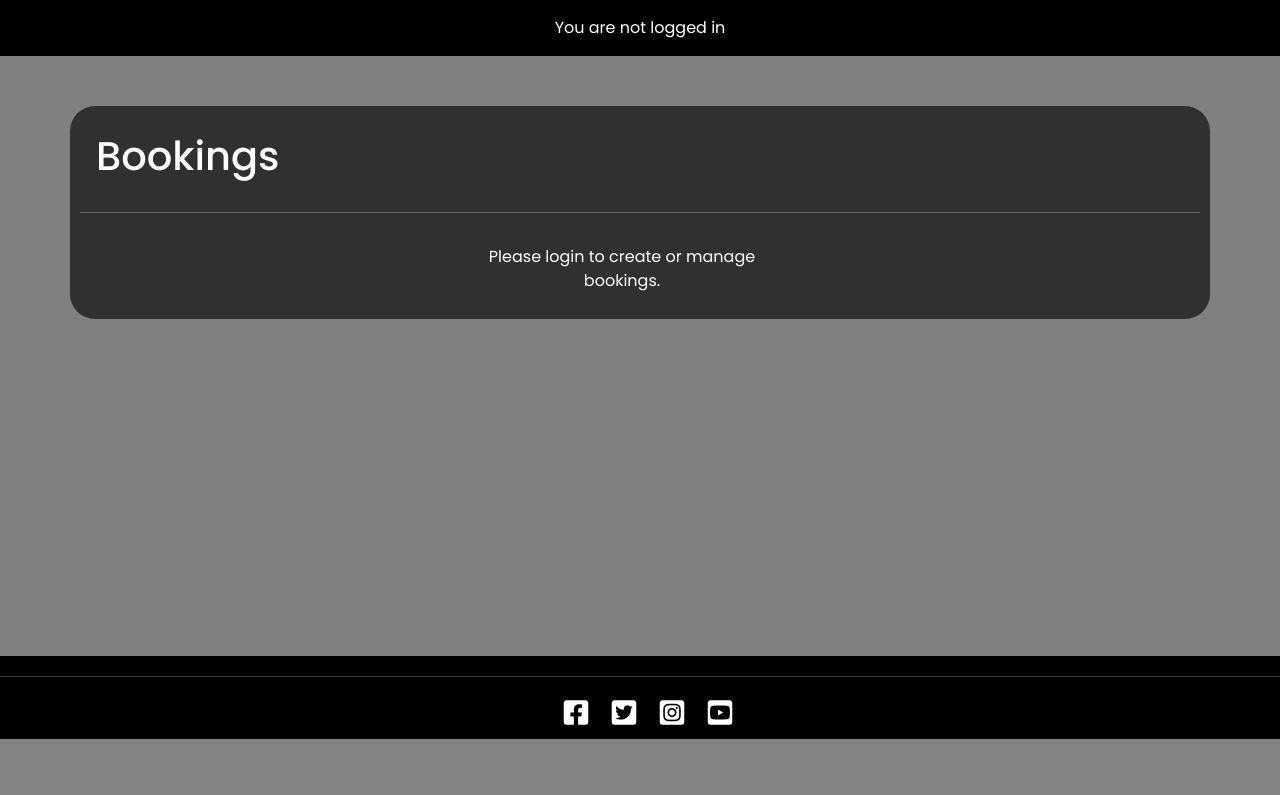
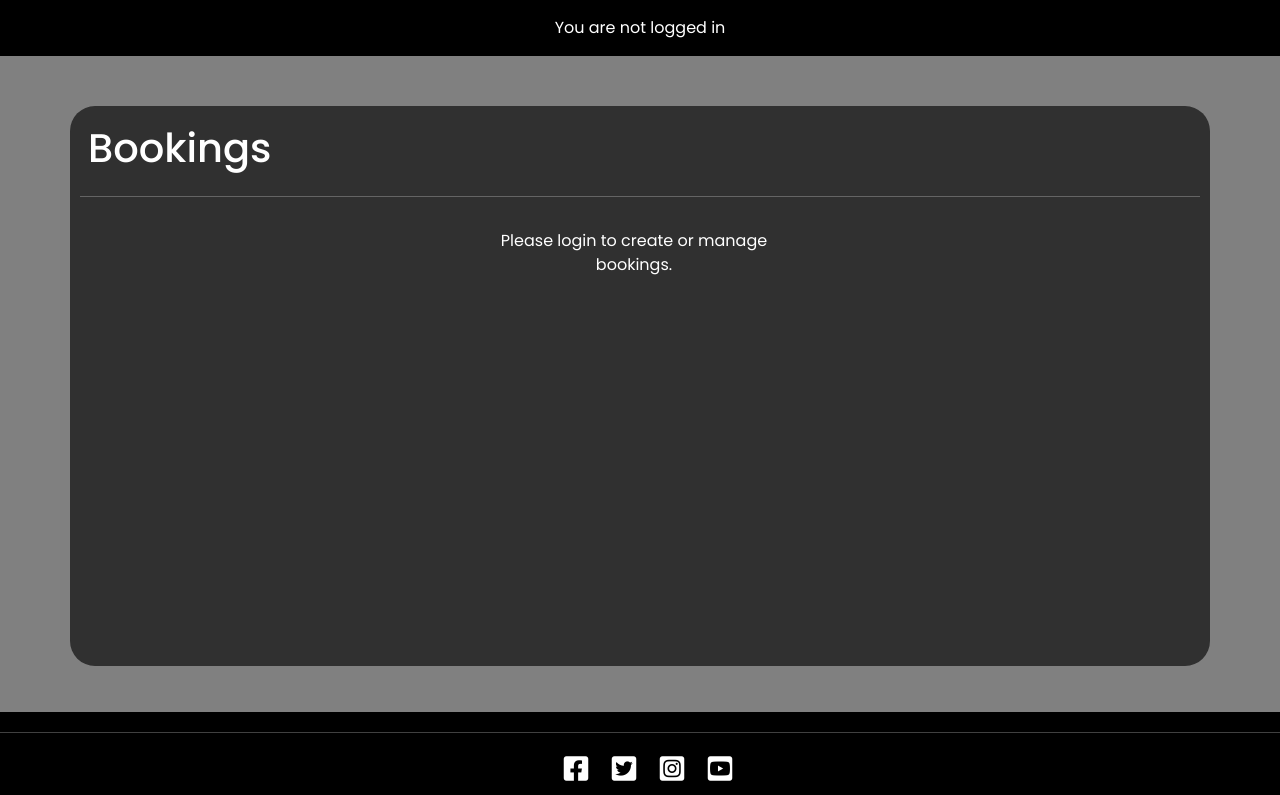
Before and after one commit to NaveedNaseem84/PP4-Sultans-Restaurant, a Django app: page /book/ in a window 1280 px wide. Shown: the part 61-856 px from the top of the page. Before the commit the page ends 800 px from the top, so only its background shows below. Run offline with Django 5.2, Linux system fonts and the light colour scheme; tables that the repository leaves empty hold one stand-in row (values such as "Sample post"); some libraries are stand-ins or nearby versions.

Commit message:
adjust styling for menu and booking page. correct follow on link styling on index page

```diff
--- a/book/templates/book/book.html
+++ b/book/templates/book/book.html
@@ -2,13 +2,13 @@
 <!-- index.html content starts here -->
 <div id="booking-bg">
   <div id="booking-container-bg" class="container">
-    <h1 class="p-3">Bookings</h1>
+    <h1 class="p-2">Bookings</h1>
     <hr>
     <div class="row justify-content-md-center text-left">
 
-      <div class=" col-sm-4 pe-5 text-left">
+      <div class=" col-sm-4 pe-4 text-left">
         {% if user.is_authenticated %}
-        <form method="post" class="text-left">
+        <form method="post" class="text-left p-0">
           {% csrf_token %}
           <h2>create a booking:</h2>
           {{ form | crispy }}
--- a/static/css/style.css
+++ b/static/css/style.css
@@ -8,6 +8,14 @@ body {
   background-color: black;
   color: white;
   font-family: 'Poppins', sans-serif;
+}
+
+a {
+  color: white;
+}
+
+a:hover {
+  color: white;
 }
 
 nav li {
@@ -121,9 +129,10 @@ a:visited {
 
 #menu-bg,
 #about-bg {
-  min-height: 75vh;
+  min-height: 78vh;
   margin-left: 10%;
   padding-top: 2%;
+  padding-bottom: 0;
   ;
 }
 
@@ -246,7 +255,8 @@ a:visited {
 #update-booking-bg {
   padding-top: 50px;
   background-color: #808080;
-  min-height: 75vh;
+  min-height: 82vh;
+
 }
 
 #booking-container-bg,
@@ -254,9 +264,11 @@ a:visited {
   background-color: #303030;
   padding: 10px;
   border-radius: 25px;
+  min-height: 70vh;
+
+}
 
 
-}
 
 /*footer styling*/
 footer {
```
